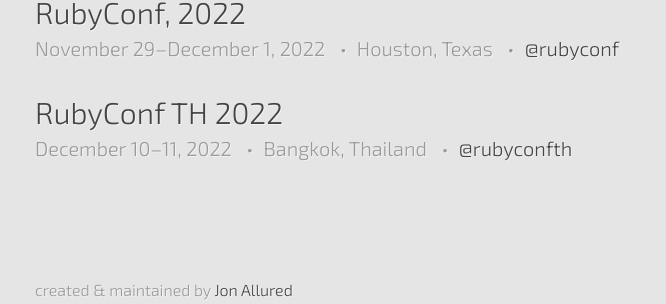
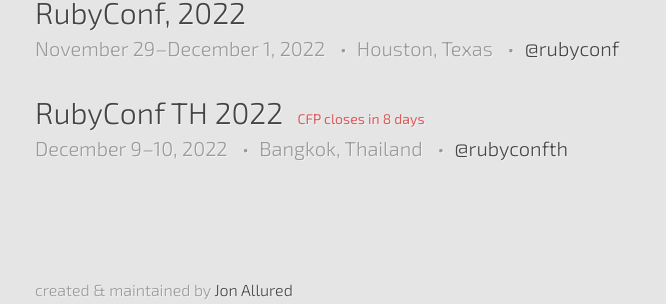
Before and after one commit to ruby-conferences/ruby-conferences.github.io, a Jekyll site: the page built from index.html, in a window 1280 px wide. Shown: the part 768-1072 px from the top of the page, without its empty margins (205-871 px from the left). Built offline with Jekyll 4.4.1, drawn with Linux system fonts in a browser that asks for light colours.

Commit message:
new dates for rubyconfth

```diff
--- a/_data/conferences.yml
+++ b/_data/conferences.yml
@@ -2136,7 +2136,9 @@
 
 - name: RubyConf TH 2022
   location: Bangkok, Thailand
-  start_date: 2022-12-10
-  end_date: 2022-12-11
+  start_date: 2022-12-09
+  end_date: 2022-12-10
   url: https://rubyconfth.com/
   twitter: rubyconfth
+  cfp_phrase: CFP closes
+  cfp_date: 2022-09-30
```
